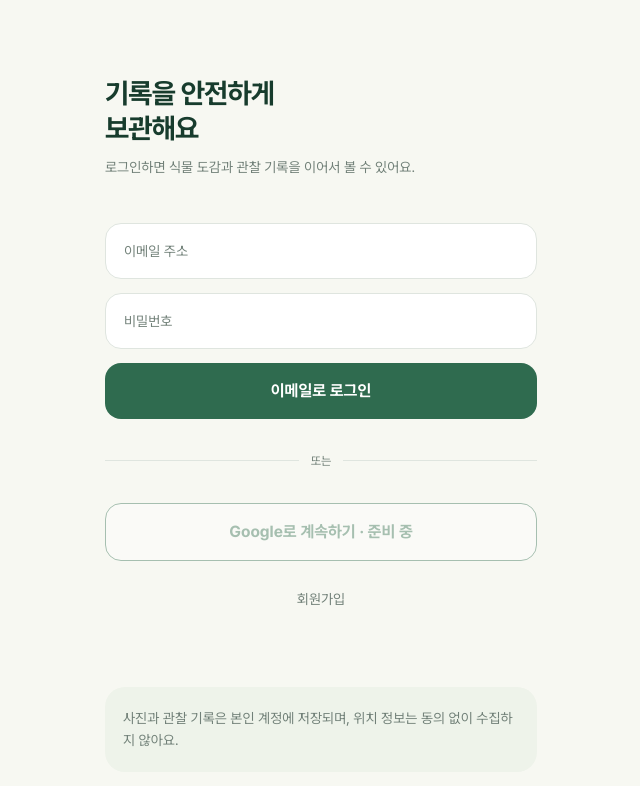
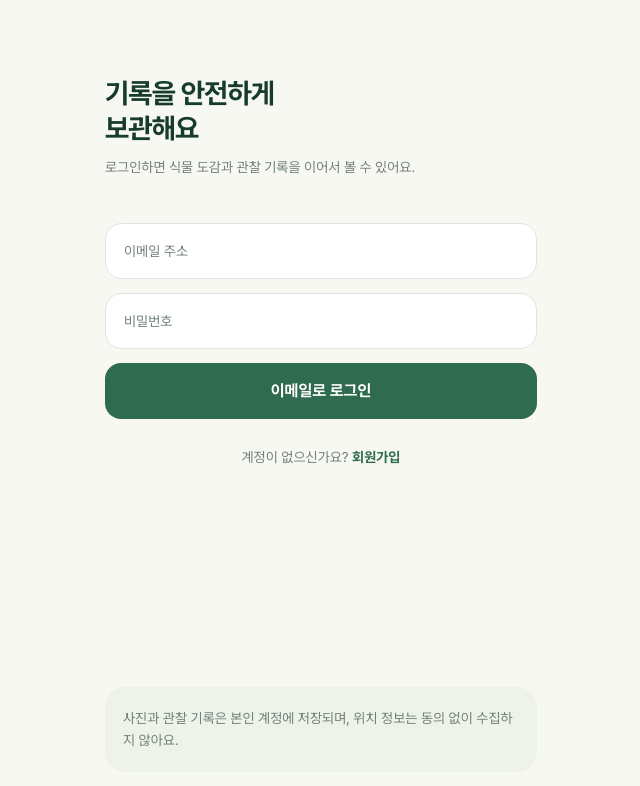
Before and after one commit to riruhyun/2026-vacation-project, a Next.js app: page /login in a window 1280 px wide. Shown: the top 786 px of the page, without its empty margins (319-959 px from the left). Built offline with nearby package versions, Linux system fonts and the light colour scheme.

Commit message:
fix: remove Google OAuth login button & update authentication copy

```diff
--- a/components/login/LoginScreen.tsx
+++ b/components/login/LoginScreen.tsx
@@ -89,22 +89,22 @@ export default function LoginScreen({
         {errorMessage ? <p role="alert" className="text-sm text-red-700">{errorMessage}</p> : null}
       </section>
 
-      <div className="my-[34px] flex items-center gap-3 text-xs text-[var(--color-text-muted)]">
-        <span className="h-px flex-1 bg-[var(--color-border)]" />
-        <span>또는</span>
-        <span className="h-px flex-1 bg-[var(--color-border)]" />
-      </div>
-
-      <Button type="button" variant="secondary" fullWidth disabled aria-disabled="true">
-        Google로 계속하기 · 준비 중
-      </Button>
-
       <button
         type="button"
         onClick={onToggleMode}
         className="mt-7 text-center text-sm text-[var(--color-text-muted)]"
       >
-        {isSignUp ? "로그인으로 돌아가기" : "회원가입"}
+        {isSignUp ? (
+          <>
+            계정이 이미 있으신가요?{" "}
+            <span className="font-bold text-[var(--color-primary)]">로그인</span>
+          </>
+        ) : (
+          <>
+            계정이 없으신가요?{" "}
+            <span className="font-bold text-[var(--color-primary)]">회원가입</span>
+          </>
+        )}
       </button>
 
       <div className="mt-auto rounded-[var(--radius-card)] bg-[var(--color-info-surface)] px-[18px] py-5">
```
